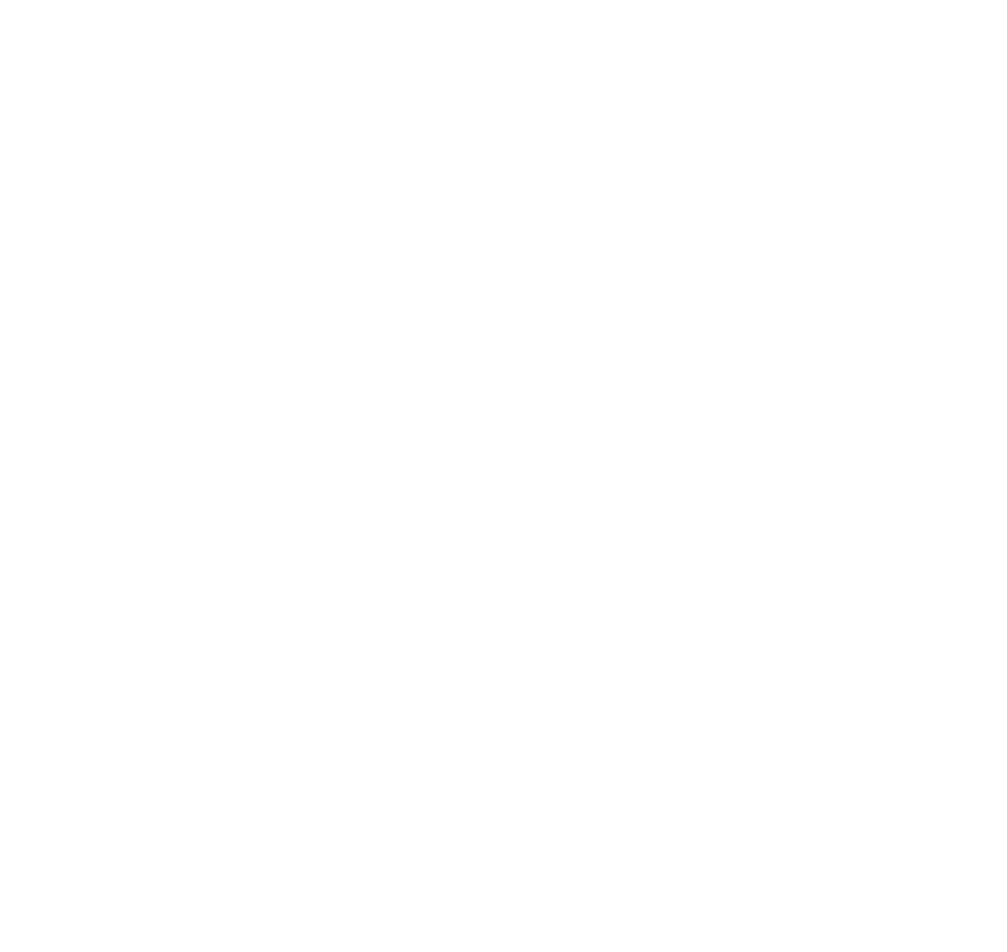
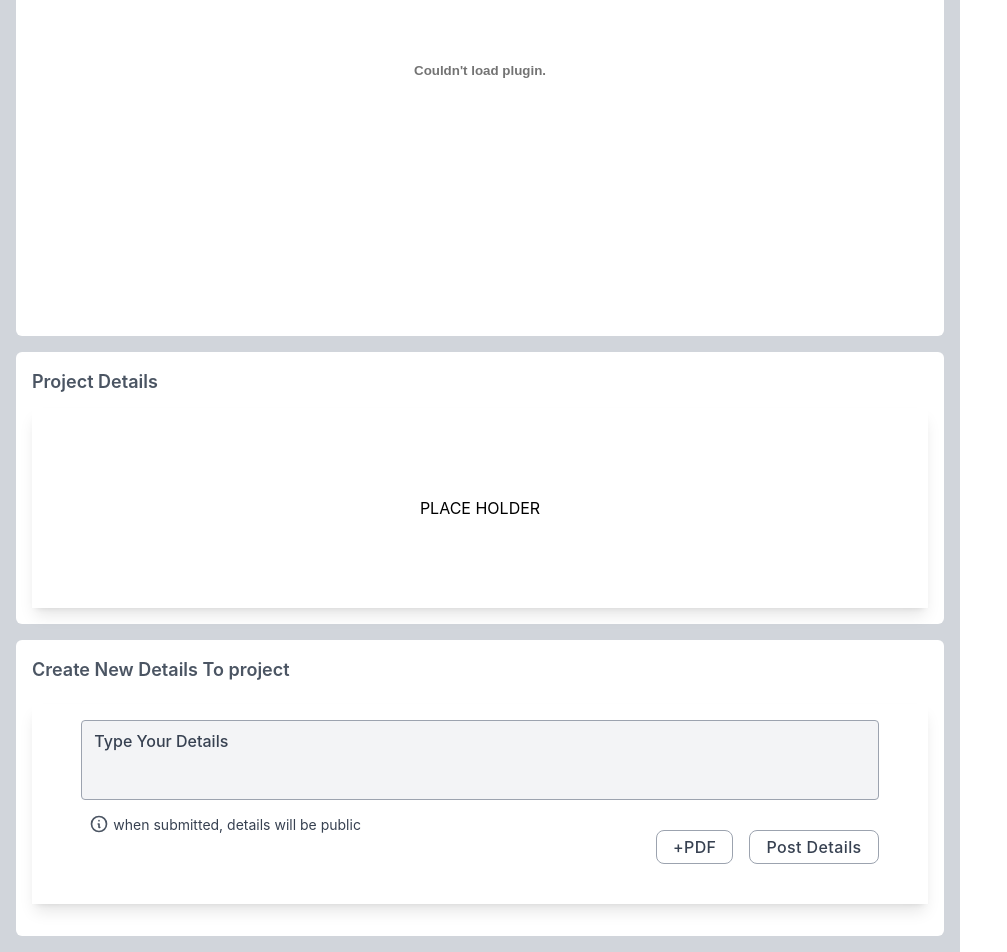
Before and after one commit to DallasGiles/document-management-platform, a React (Create React App) app in the folder client/: page /employee in a window 1280 px wide. Shown: the part 329-1281 px from the top of the page, without its empty margins (0-1007 px from the left). Before the commit the page ends 800 px from the top, so only its background shows below. Built offline with nearby package versions, Linux system fonts and the light colour scheme.

Commit message:
fine tuned pages

```diff
--- a/client/src/pages/EmployeePage.jsx
+++ b/client/src/pages/EmployeePage.jsx
@@ -1,9 +1,105 @@
 function EmployeePage() {
     return (
-        <div>
-            <h1>Employee Page</h1>
+        <>
+        <div class="bg-gray-300 w-full lg:w-3/4 transition-all duration-200 ease-in-out">
+          <div class="flex items-center w-full mt-2">
+
+          </div>
+
+          <div class="grid grid-cols-1 gap-4 p-4">
+            <div class="bg-white p-4 rounded-md">
+              <h2 class="text-gray-600 text-lg font-semibold pb-4">
+                Current Project
+              </h2>
+              <div
+                class="chart-container, flex items-center justify-center"
+
+              >
+
+                <object
+                  class="pdf"
+                  data="Blueprint2-1.pdf"
+                  width="140%"
+                  height="500"
+                ></object>
+              </div>
+            </div>
+
+            <div class="bg-white p-4 rounded-md">
+              <h2 class="text-gray-600 text-lg font-semibold">
+                Project Details
+              </h2>
+              <div
+                class="chart-container"
+                style={{
+                  position: "relative",
+                  height: "200px",
+                  width: "auto",
+                }}
+              > <div class="flex w-auto h-full items-center justify-center shadow-lg mt-3 p-5 mb-4">
+              <p > PLACE HOLDER </p>
+              </div>
+                <canvas id="commercesChart"></canvas>
+              </div>
+            </div>
+
+            <div class="bg-white p-4 rounded-md">
+              <h2 class="text-gray-600 text-lg font-semibold">
+                Create New Details To project
+              </h2>
+              <div class="flex mx-auto items-center justify-center shadow-lg mt-5 mb-4">
+                <form class="flex w-auto bg-white rounded-lg px-4 pt-2">
+                  <div class="flex flex-wrap -mx-3 mb-6">
+                    <div class="w-full md:w-full px-3 mb-2 mt-2">
+                      <textarea
+                        class="bg-gray-100 rounded border border-gray-400 leading-normal resize-none w-full h-20 py-2 px-3 font-medium placeholder-gray-700 focus:outline-none focus:bg-white"
+                        name="body"
+                        placeholder="Type Your Details"
+                        required
+                      ></textarea>
+                    </div>
+                    <div class="w-full md:w-full flex items-start md:w-full px-3">
+                      <div class="flex items-start w-1/2 text-gray-700 px-2 mr-auto">
+                        <svg
+                          fill="none"
+                          class="w-5 h-5 text-gray-600 mr-1"
+                          viewBox="0 0 24 24"
+                          stroke="currentColor"
+                        >
+                          <path
+                            stroke-linecap="round"
+                            stroke-linejoin="round"
+                            stroke-width="2"
+                            d="M13 16h-1v-4h-1m1-4h.01M21 12a9 9 0 11-18 0 9 9 0 0118 0z"
+                          />
+                        </svg>
+                        <p class="text-xs md:text-sm pt-px">
+                          when submitted, details will be public
+                        </p>
+                      </div>
+                      <div class="-mr-1">
+                        <input
+                          id="pdf-upload"
+                          type="submit"
+                          class="bg-white  text-gray-700 font-medium py-1 px-4 border border-gray-400 rounded-lg tracking-wide m-4 hover:bg-gray-100"
+                          value="+PDF"
+                        />
+                        <input
+                          id = "submit"
+                          type="submit"
+                          class="bg-white text-gray-700 font-medium py-1 px-4 border border-gray-400 rounded-lg tracking-wide mr-1 hover:bg-gray-100"
+                          value="Post Details"
+                        />
+                      </div>
+                    </div>
+                  </div>
+                </form>
+              </div>
+            </div>
+          </div>
         </div>
-    )
-}
+      </>
+    );
+  }
 
 export default EmployeePage;
--- a/client/src/pages/ManagementPage.jsx
+++ b/client/src/pages/ManagementPage.jsx
@@ -3,16 +3,7 @@
     <>
       <div class="bg-gray-300 w-full lg:w-3/4 transition-all duration-200 ease-in-out">
         <div class="flex items-center w-full mt-2">
-          {/* <div class="relative w-full">
-            <span class="absolute inset-y-0 left-0 pl-3 flex items-center">
-              <i class="fas fa-search text-gray-200"></i>
-            </span>
-            <input
-              type="text"
-              class="pl-10 pr-4 py-2 rounded-full border border-gray-300 w-full text-sm placeholder-gray-400"
-              placeholder="Buscar..."
-            /
-          </div> */}
+
         </div>
 
         <div class="grid grid-cols-1 gap-4 p-4">
@@ -22,9 +13,9 @@
             </h2>
             <div
               class="chart-container, flex items-center justify-center"
-              // style="position: relative; height:200px; width:200px"
+
             >
-              {/* <canvas id="usersChart"></canvas> */}
+
               <object
                 class="pdf"
                 data="Blueprint2-1.pdf"
@@ -94,6 +85,7 @@
                         value="+PDF"
                       />
                       <input
+                        id = "submit"
                         type="submit"
                         class="bg-white text-gray-700 font-medium py-1 px-4 border border-gray-400 rounded-lg tracking-wide mr-1 hover:bg-gray-100"
                         value="Post Details"
@@ -111,27 +103,3 @@
 }
 
 export default ManagementPage;
-
-{
-  /* <div class="flex mx-auto items-center justify-center shadow-lg mt-56 mx-8 mb-4 max-w-lg">
-<form class="w-full max-w-xl bg-white rounded-lg px-4 pt-2">
-   <div class="flex flex-wrap -mx-3 mb-6">
-      <h2 class="px-4 pt-3 pb-2 text-gray-800 text-lg">Add a new comment</h2>
-      <div class="w-full md:w-full px-3 mb-2 mt-2">
-         <textarea class="bg-gray-100 rounded border border-gray-400 leading-normal resize-none w-full h-20 py-2 px-3 font-medium placeholder-gray-700 focus:outline-none focus:bg-white" name="body" placeholder='Type Your Comment' required></textarea>
-      </div>
-      <div class="w-full md:w-full flex items-start md:w-full px-3">
-         <div class="flex items-start w-1/2 text-gray-700 px-2 mr-auto">
-            <svg fill="none" class="w-5 h-5 text-gray-600 mr-1" viewBox="0 0 24 24" stroke="currentColor">
-               <path stroke-linecap="round" stroke-linejoin="round" stroke-width="2" d="M13 16h-1v-4h-1m1-4h.01M21 12a9 9 0 11-18 0 9 9 0 0118 0z"/>
-            </svg>
-            <p class="text-xs md:text-sm pt-px">Some HTML is okay.</p>
-         </div>
-         <div class="-mr-1">
-            <input type='submit' class="bg-white text-gray-700 font-medium py-1 px-4 border border-gray-400 rounded-lg tracking-wide mr-1 hover:bg-gray-100" value='Post Comment'/>
-         </div>
-      </div>
-      </div>
-   </form>
-   </div> */
-}
```
